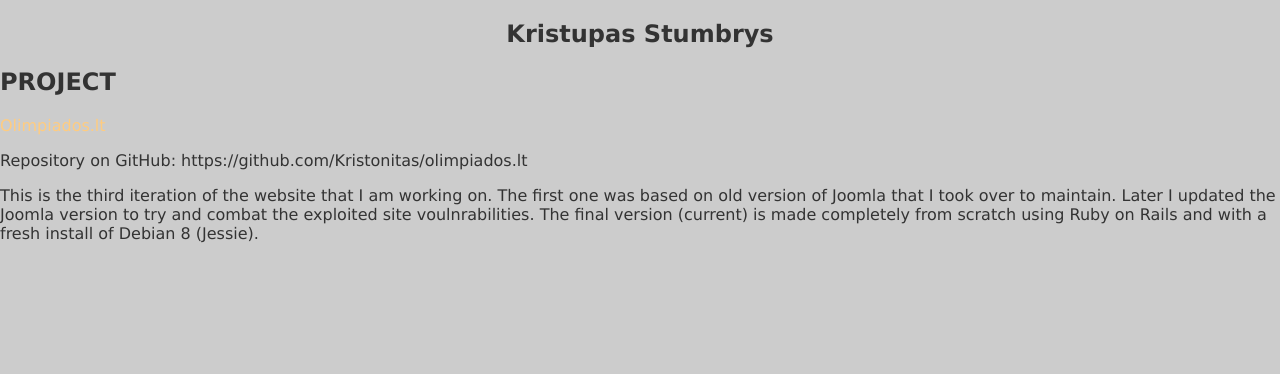
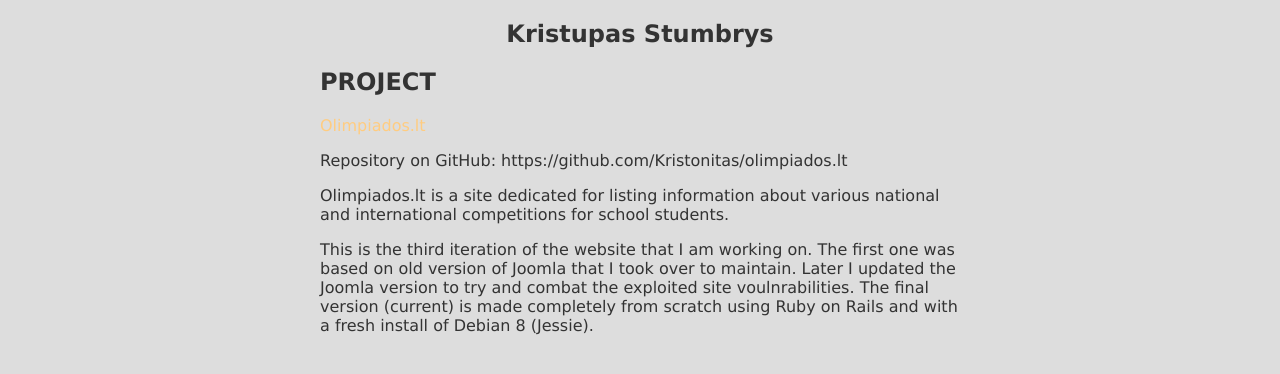
Before and after one commit to Kristonitas/kristonitas.github.io, a Jekyll site: the page built from _projects/2017-02-26-Olimpiados.lt.md, in a window 1280 px wide. Shown: the top 374 px of the page. Built offline with Jekyll 4.4.1, drawn with Linux system fonts in a browser that asks for light colours.

Commit message:
Tweaking

```diff
--- a/_projects/2017-02-26-Olimpiados.lt.md
+++ b/_projects/2017-02-26-Olimpiados.lt.md
@@ -9,4 +9,6 @@ date_label: 2017-present
 
 Repository on GitHub: https://github.com/Kristonitas/olimpiados.lt
 
+Olimpiados.lt is a site dedicated for listing information about various national and international competitions for school students.
+
 This is the third iteration of the website that I am working on. The first one was based on old version of Joomla that I took over to maintain. Later I updated the Joomla version to try and combat the exploited site voulnrabilities. The final version (current) is made completely from scratch using Ruby on Rails and with a fresh install of Debian 8 (Jessie).
--- a/_sass/_home.scss
+++ b/_sass/_home.scss
@@ -1,7 +1,7 @@
 .skills {
   overflow: hidden;
   position: absolute;
-  width: 100%;
+  width: 200px;
   z-index: 1;
   padding-bottom: 40px;
   pointer-events: none;
@@ -105,7 +105,7 @@
 
   .card:hover {
     img {
-      transform: scale(1.1);
+      transform: scale(1.05);
       opacity: 0.9;
     }
 
--- a/_sass/_main.scss
+++ b/_sass/_main.scss
@@ -1,5 +1,5 @@
 body {
-  background-color: #ccc;
+  background-color: #ddd;
   color: #333;
   font-family: verdana, arial, helvetica, sans-serif;
   font-size: 16px;
@@ -20,46 +20,9 @@ a:hover {
   text-align: center;
 }
 
-.container {
-  border-color: #aaa;
-  border-style: solid;
-  border-width: 1px 0 0 0;
-
-  max-width: 1200px;
+.content {
+  position: relative;
+  margin-left: auto;
   margin-right: auto;
-  margin-left: auto;
-  overflow: auto;
+  max-width: 640px;
 }
-
-.container p {
-  margin: 9px;
-}
-
-.item {
-  display: block;
-  float: left;
-  width: 280px;
-  margin: 9px;
-
-  border-color: #aaa;
-  border-style: solid;
-  border-width: 1px;
-  border-radius: 5px;
-
-  overflow: hidden;
-  background-color: #fff;
-}
-
-.item h4 {
-  margin: 6px;
-  text-align: center;
-}
-
-.showcase {
-  display: block;
-}
-
-.showcase img {
-  max-width: 100%;
-  display: block;
-}
```
Also changed, not shown: other parts of _projects/2017-02-26-Olimpiados.lt.md (+1 -1 lines), _skills/Html.md (+1 -0 lines).
